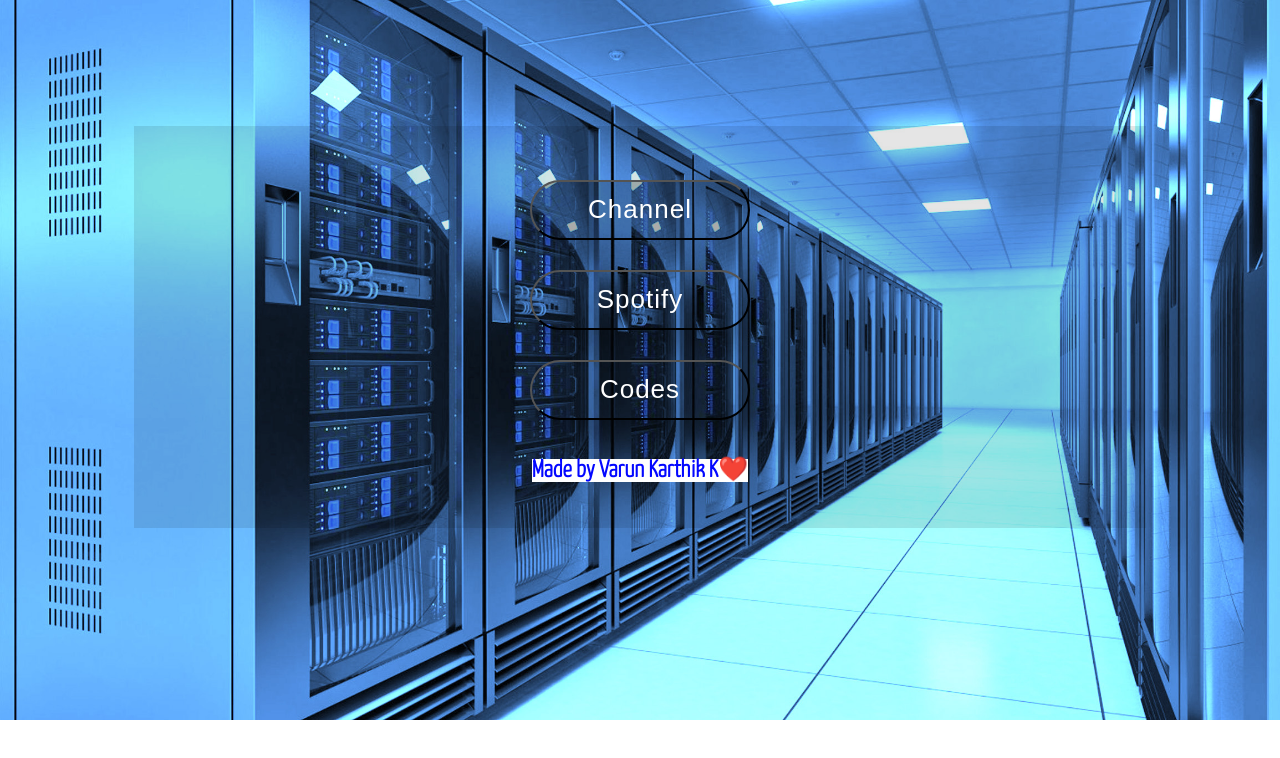
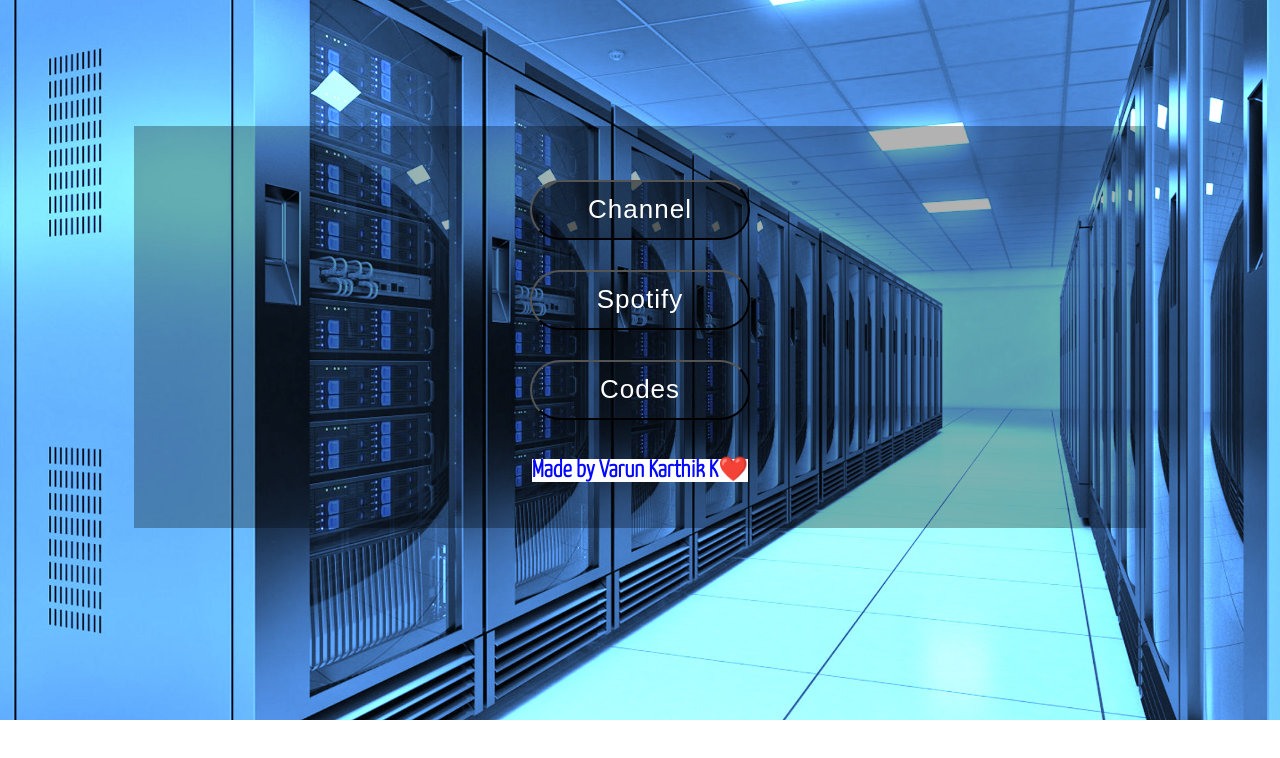
Before and after one commit to varun12370/personal, a plain HTML site: page Main.html in a window 1280 px wide. In both pictures the pointer is over the button "Channel". Drawn offline with Linux system fonts and the light colour scheme.

Commit message:
Update style.css

```diff
--- a/style.css
+++ b/style.css
@@ -24,7 +24,7 @@ button {
 }
 
 button:hover{
-    background-color: rgba(0, 0, 0, 0.25);
+    background-color: rgba(0, 0, 0, 0.5);
 }
 header{
     background: white;
@@ -33,7 +33,7 @@ header{
     box-shadow: 0px 3px 6px lightgray;
 }
 #black{
-    background-color: rgb(0, 0, 0,0.1);
+    background-color: rgb(0, 0, 0,0.3);
     padding: 2%;
     margin: 10%;
     text-align: center;
```
